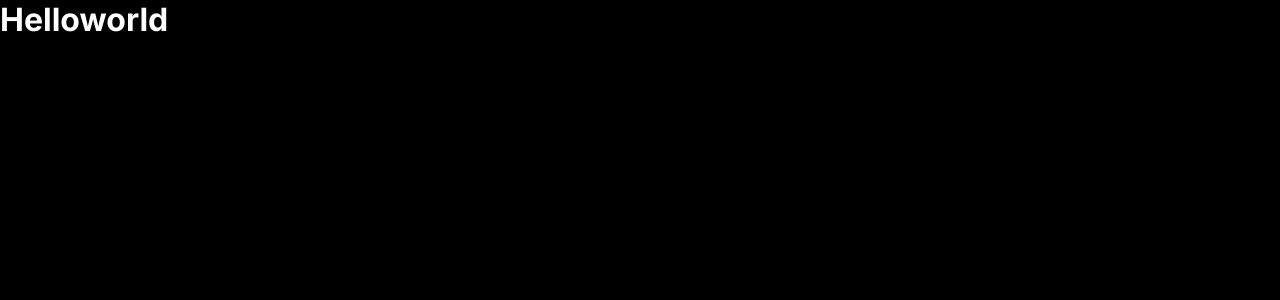
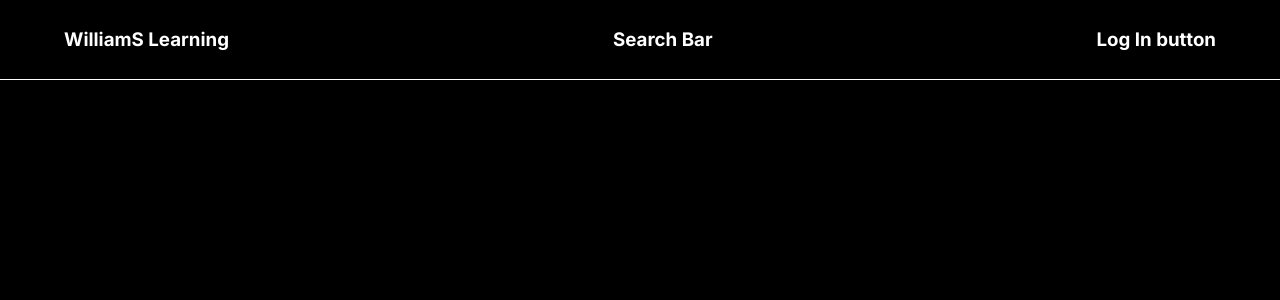
Before and after one commit to guillemsenabre/WilliamsLearning, a Next.js app in the folder Frontend/wlearning/: page /mathematics in a window 1280 px wide. Shown: the top 300 px of the page. Built offline with nearby package versions, Linux system fonts and the light colour scheme.

Commit message:
refactor: card anchor to Link component

```diff
--- a/Frontend/wlearning/app/components/card.tsx
+++ b/Frontend/wlearning/app/components/card.tsx
@@ -1,4 +1,5 @@
 import styles from "../../styles/page.module.css"
+import Link from 'next/link'
 
 interface CardProps {
   field: string;
@@ -8,12 +9,12 @@ interface CardProps {
 
 const Card: React.FC<CardProps> = ({ field, description, link}) => {
   return (
-    <a href={ link } className={styles.card}>
+  <Link href={ link } className={styles.card}>
     <h2>
       { field } <span>-&gt;</span>
     </h2>
     <p>{ description }</p>
-  </a>
+  </Link>
   );
 }
 
--- a/Frontend/wlearning/app/mathematics/page.tsx
+++ b/Frontend/wlearning/app/mathematics/page.tsx
@@ -1,9 +1,10 @@
 import styles from "../../../styles/page.module.css"
+import MainHeader from "../components/header";
 
 const Maths: React.FC = () => {
   return (
     <main>
-      <h1>Helloworld</h1>
+      <MainHeader/>
     </main>
   );
 }
```
